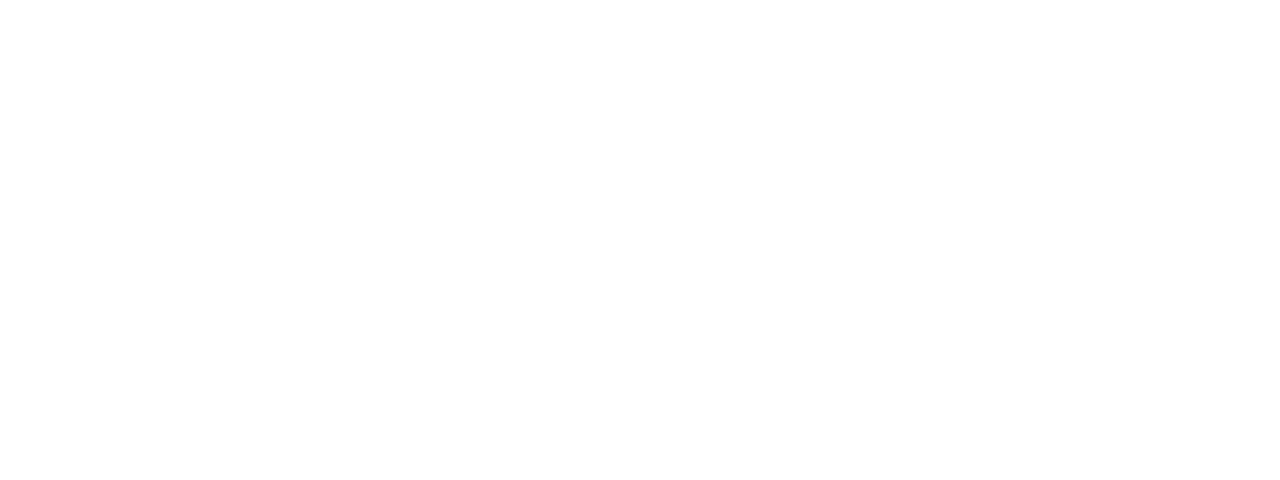
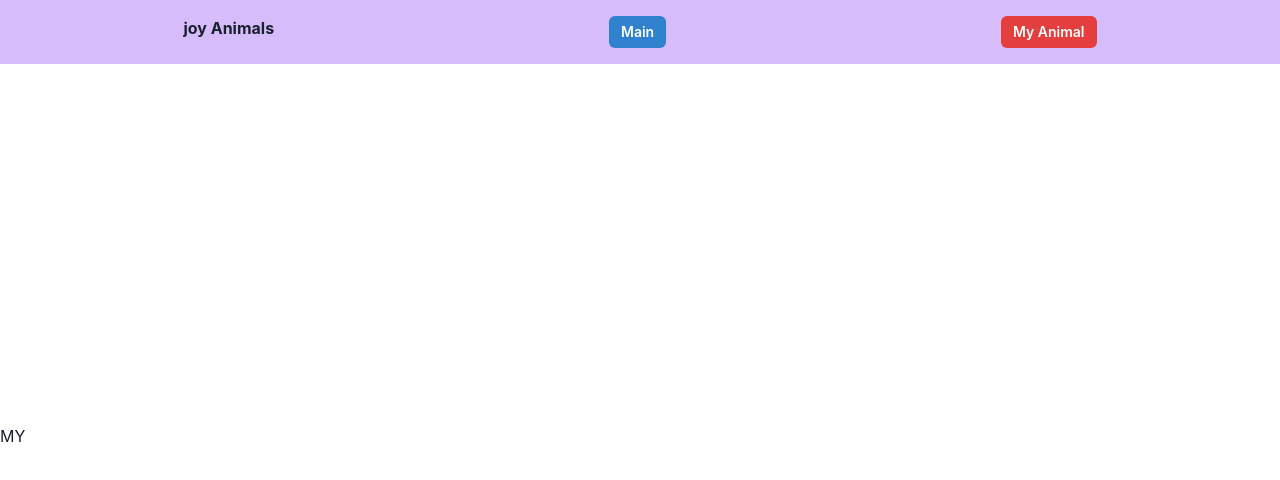
Before and after one commit to rhkk7157/DApp_NFT_Animal, a React (Create React App) app in the folder frontend/: page /my-animal in a window 1280 px wide. Before the commit this address had no page. Shown: the top 480 px of the page. Built offline with nearby package versions, Linux system fonts and the light colour scheme; what web3 would draw is missing.

Commit message:
전체 레이아웃 구성

```diff
--- a/frontend/src/App.tsx
+++ b/frontend/src/App.tsx
@@ -2,6 +2,8 @@
 import { Button } from '@chakra-ui/react';
 import { BrowserRouter, Route, Routes } from 'react-router-dom';
 import Main from './routes/Main';
+import Layout from './components/Layout';
+import MyAnimal from './routes/my-animal';
 
 const App: FC = () => {
   const [account, setAccount] = useState<string>('');
@@ -28,9 +30,15 @@
   }, [account]);
   return (
     <BrowserRouter>
-      <Routes>
-        <Route path="/" element={<Main account={account} />}></Route>
-      </Routes>
+      <Layout>
+        <Routes>
+          <Route path="/" element={<Main account={account} />}></Route>
+          <Route
+            path="/my-animal"
+            element={<MyAnimal account={account} />}
+          ></Route>
+        </Routes>
+      </Layout>
     </BrowserRouter>
   );
 };
--- /dev/null
+++ b/frontend/src/components/Layout.tsx
@@ -0,0 +1,40 @@
+import { Box, Button, Flex, Stack, Text } from '@chakra-ui/react';
+import React, { FC } from 'react';
+import { Link } from 'react-router-dom';
+
+const Layout: FC = ({ children }) => {
+  return (
+    <Stack h="100vh">
+      <Flex
+        bg="purple.200"
+        p={4}
+        justifyContent="space-around"
+        alignContent="center"
+      >
+        <Box>
+          <Text fontWeight="bold">joy Animals</Text>
+        </Box>
+        <Link to="/">
+          <Button size="sm" colorScheme="blue">
+            Main
+          </Button>
+        </Link>
+        <Link to="/my-animal">
+          <Button size="sm" colorScheme="red">
+            My Animal
+          </Button>
+        </Link>
+      </Flex>
+      <Flex
+        direction="column"
+        h="full"
+        justifyContent="center"
+        alignContent="center"
+      >
+        {children}
+      </Flex>
+    </Stack>
+  );
+};
+
+export default Layout;
--- /dev/null
+++ b/frontend/src/routes/my-animal.tsx
@@ -0,0 +1,11 @@
+import { Box } from '@chakra-ui/react';
+import React, { FC } from 'react';
+
+interface MyAnimalProps {
+  account: string;
+}
+const MyAnimal: FC<MyAnimalProps> = ({ account }) => {
+  return <Box>MY</Box>;
+};
+
+export default MyAnimal;
```
